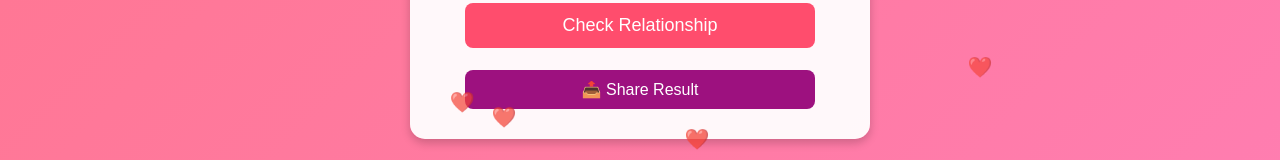
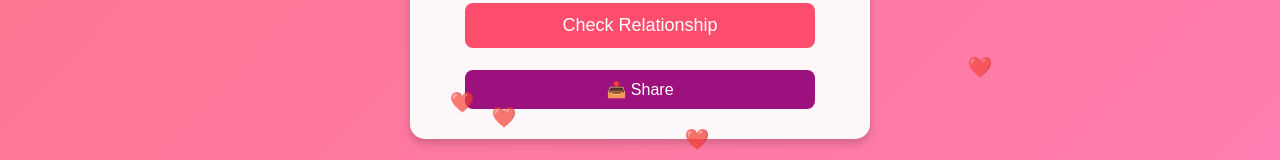
Before and after one commit to htijna/flames, a React (Create React App) app: page / in a window 1280 px wide. Shown: the part 472-632 px from the top of the page. Built offline with nearby package versions, Linux system fonts and the light colour scheme.

Commit message:
fhfghrfgthfgrt

```diff
--- a/src/FlameGame.jsx
+++ b/src/FlameGame.jsx
@@ -275,7 +275,7 @@ const FlamesGame = () => {
           </Result>
         )}
         <ShareButton onClick={handleShare}>
-          📤 Share Result
+          📤 Share
         </ShareButton>
       </Container>
     </Background>
```
Also changed, not shown: public/logo192.jpg (deleted), public/logo512.jpg (deleted), public/manifest.json.
